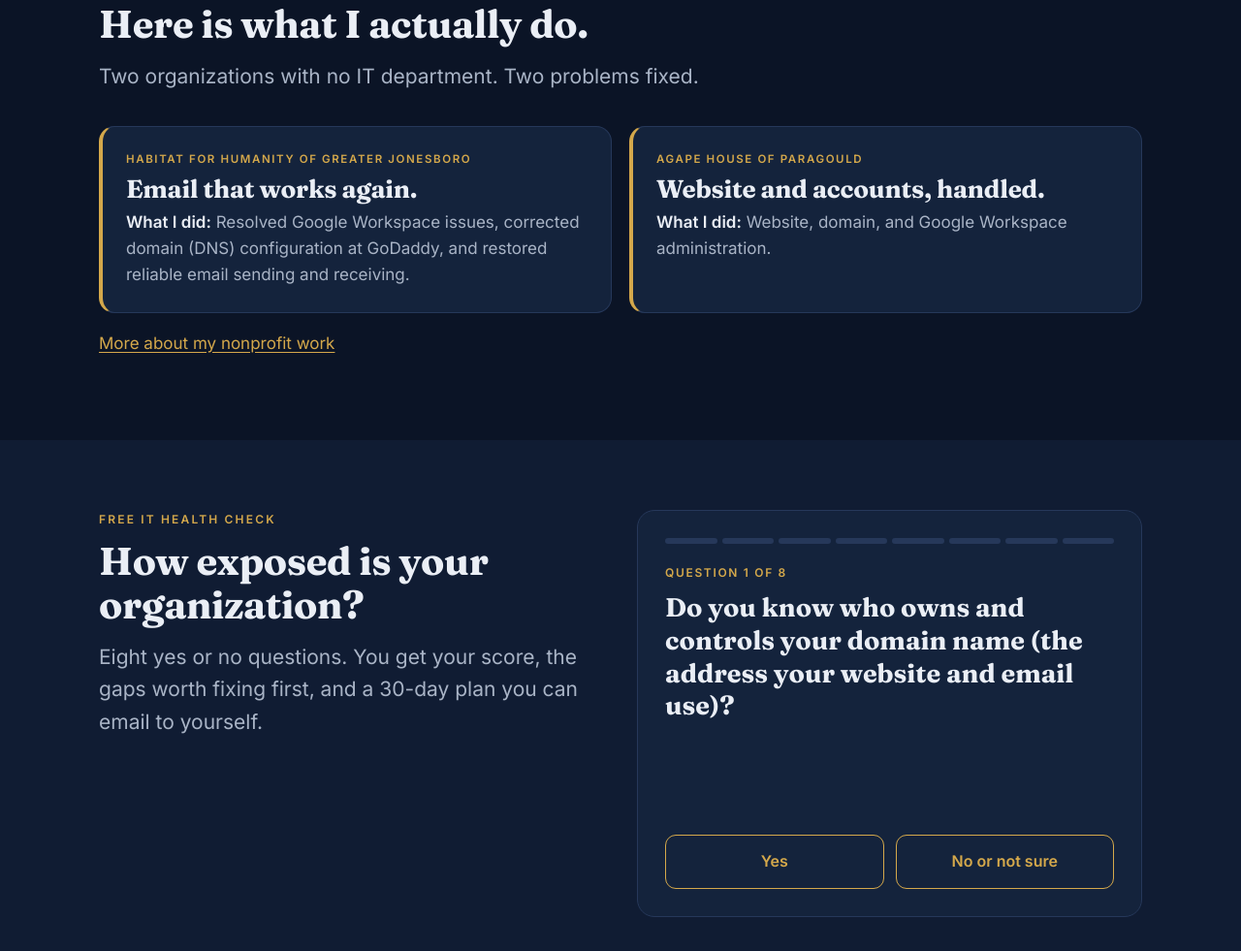
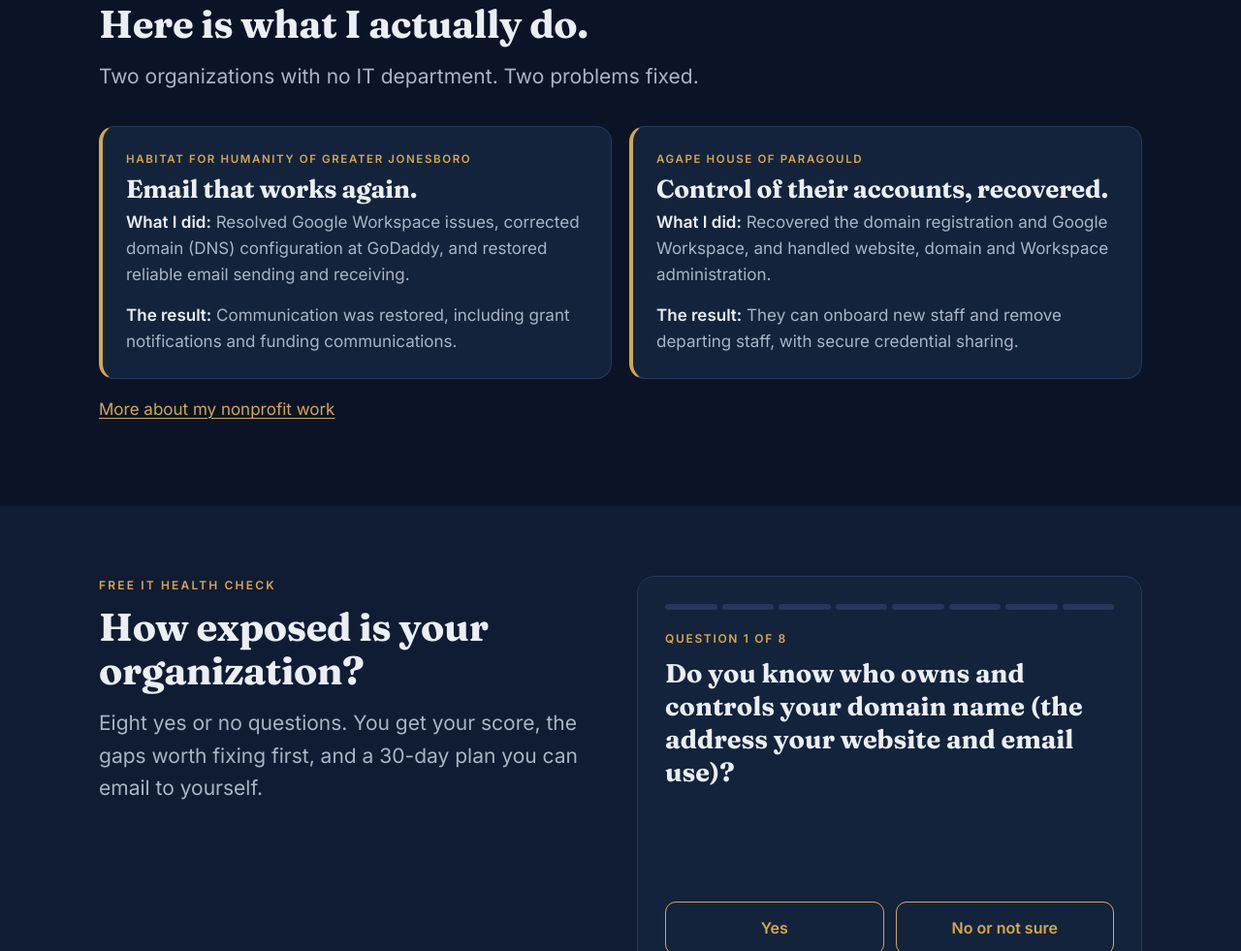
Before and after one commit to Tarathilien/whiteconsulting-site, a plain HTML site: page public/index.html in a window 1280 px wide. Shown: the part 857-1838 px from the top of the page at 97% size. Drawn offline with Linux system fonts and the light colour scheme.

Commit message:
Add results to past work cards
Co-Authored-By: Claude Sonnet 5.5 <noreply@anthropic.com>
Claude-Session: https://claude.ai/code/session_013tLK7HXDr7Su1BpLbjygVz

```diff
--- a/public/index.html
+++ b/public/index.html
@@ -30,8 +30,8 @@
 <section><div class="wrap">
 <div class="head"><div class="eyebrow">Real work for local nonprofits</div><h2>Here is what I actually do.</h2><p class="lede">Two organizations with no IT department. Two problems fixed.</p></div>
 <div class="grid g2">
-<div class="card gold"><span class="tag">Habitat for Humanity of Greater Jonesboro</span><h3 style="font-size:26px">Email that works again.</h3><p class="muted"><b style="color:var(--ink)">What I did:</b> Resolved Google Workspace issues, corrected domain (DNS) configuration at GoDaddy, and restored reliable email sending and receiving.</p></div>
-<div class="card gold"><span class="tag">Agape House of Paragould</span><h3 style="font-size:26px">Website and accounts, handled.</h3><p class="muted"><b style="color:var(--ink)">What I did:</b> Website, domain, and Google Workspace administration.</p></div>
+<div class="card gold"><span class="tag">Habitat for Humanity of Greater Jonesboro</span><h3 style="font-size:26px">Email that works again.</h3><p class="muted"><b style="color:var(--ink)">What I did:</b> Resolved Google Workspace issues, corrected domain (DNS) configuration at GoDaddy, and restored reliable email sending and receiving.</p><p class="muted"><b style="color:var(--ink)">The result:</b> Communication was restored, including grant notifications and funding communications.</p></div>
+<div class="card gold"><span class="tag">Agape House of Paragould</span><h3 style="font-size:26px">Control of their accounts, recovered.</h3><p class="muted"><b style="color:var(--ink)">What I did:</b> Recovered the domain registration and Google Workspace, and handled website, domain and Workspace administration.</p><p class="muted"><b style="color:var(--ink)">The result:</b> They can onboard new staff and remove departing staff, with secure credential sharing.</p></div>
 </div><p style="margin-top:18px"><a href="/nonprofits/">More about my nonprofit work</a></p></div></section>
 <section class="alt" id="techcheck-section"><div class="wrap">
 <div class="grid g2" style="align-items:start;gap:34px">
```
Also changed, not shown: public/nonprofits/index.html (+2 -2 lines).
